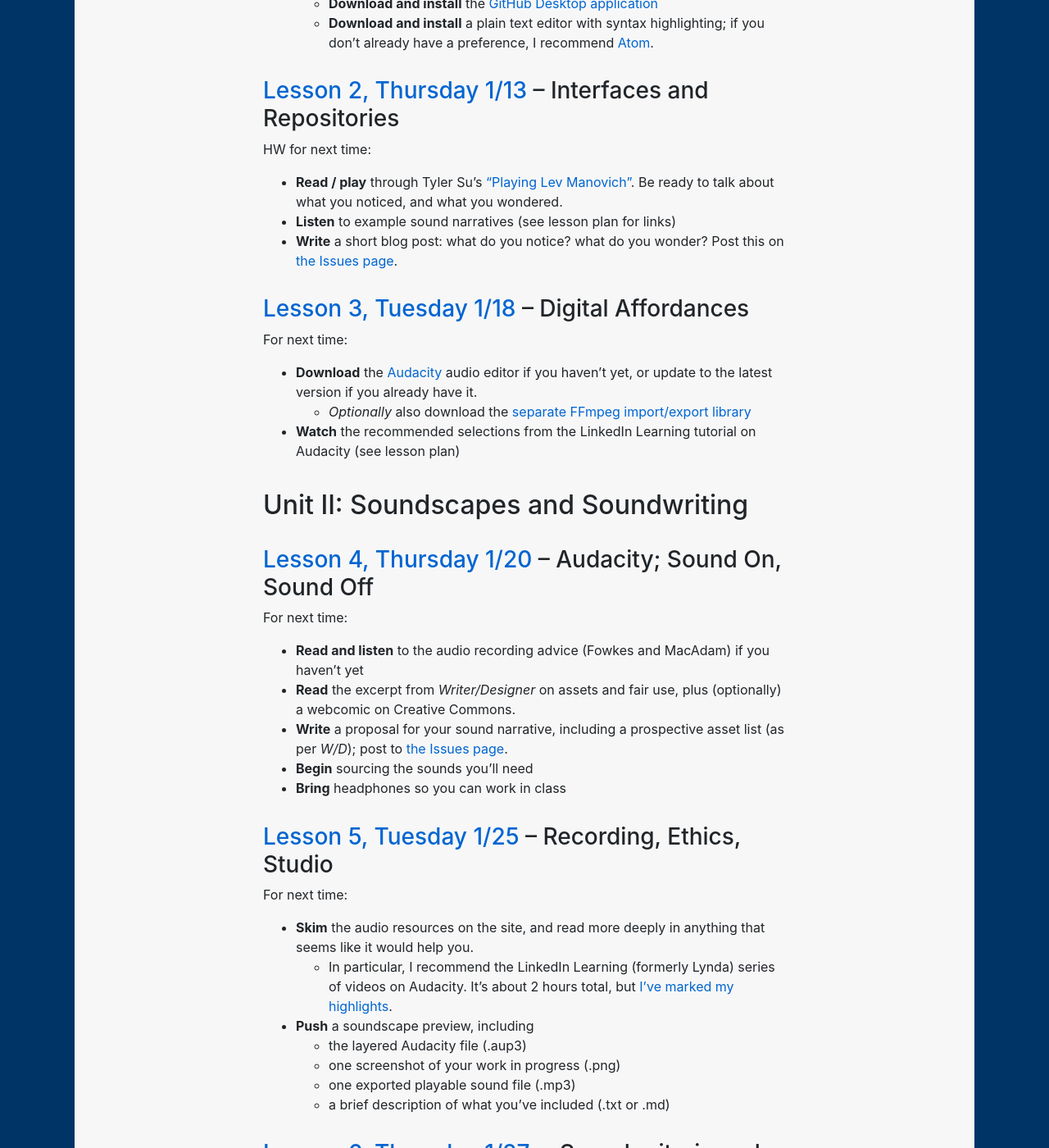
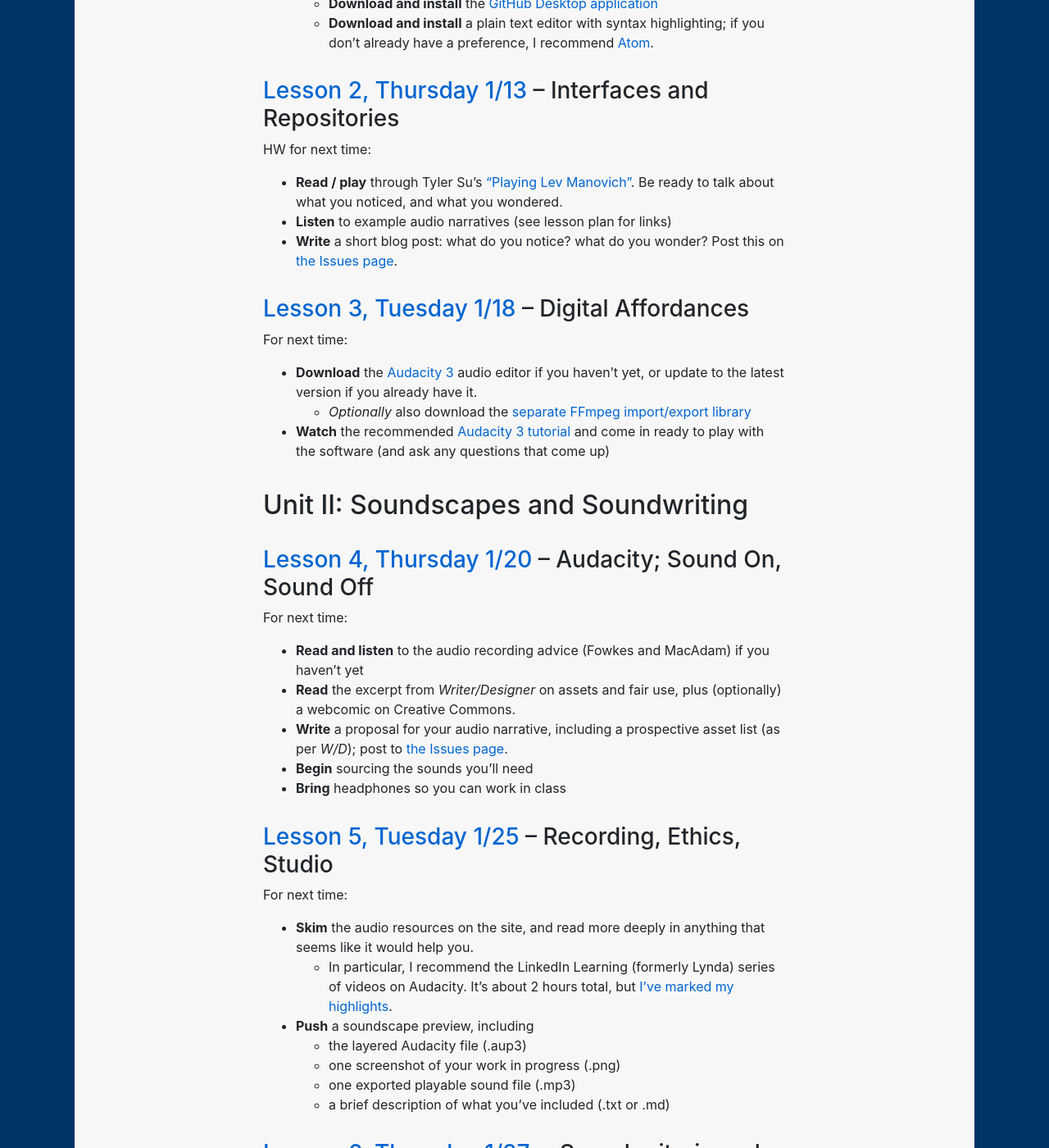
Before and after one commit to benmiller314/cdm2022spring, a Jekyll site: the page built from schedule.md, in a window 1280 px wide and 1400 px high, scrolled down 1328 px. Shown: the whole window at 82% size. Built offline with Jekyll 4.4.1, drawn with Linux system fonts in a browser that asks for light colours; our own code applies the rules of GitHub Pages for plain Markdown files; some of the changed text lies outside the part shown.

Commit message:
final syllabus for start of semester

```diff
--- a/schedule.md
+++ b/schedule.md
@@ -47,7 +47,7 @@
 
 HW for next time:
 * **Read / play** through Tyler Su's ["Playing Lev Manovich"](https://tylersu.github.io/o/). Be ready to talk about what you noticed, and what you wondered.
-* **Listen** to example sound narratives (see lesson plan for links)
+* **Listen** to example audio narratives (see lesson plan for links)
 * **Write** a short blog post: what do you notice? what do you wonder? Post this on <a href="{{site.github.issues_url}}">the Issues page</a>.
 
 
@@ -58,9 +58,9 @@
 
 For next time:
 
-* **Download** the [Audacity](https://www.audacityteam.org/download/) audio editor if you haven't yet, or update to the latest version if you already have it.
+* **Download** the [Audacity 3](https://www.audacityteam.org/download/) audio editor if you haven't yet, or update to the latest version if you already have it.
   * *Optionally* also download the [separate FFmpeg import/export library](https://manual.audacityteam.org/man/faq_installing_the_ffmpeg_import_export_library.html)
-* **Watch** the recommended selections from the LinkedIn Learning tutorial on Audacity (see lesson plan)
+* **Watch** the recommended [Audacity 3 tutorial](https://www.youtube.com/watch?v=8oOaXWdmMcc) and come in ready to play with the software (and ask any questions that come up)
 <!-- * **Schedule** a one-on-one conference with Ben using https://benmiller314.youcanbook.me -->
 
 
@@ -74,7 +74,7 @@
 
 * **Read and listen** to the audio recording advice (Fowkes and MacAdam) if you haven't yet
 * **Read** the excerpt from *Writer/Designer* on assets and fair use, plus (optionally) a webcomic on Creative Commons. <!-- FOR NEXT TIME: consider whether you'd want to do Perusall for this, and skip the in-class discussion. Depends a lot on how busy the rest of the HW is; in spring 2021 I don't regret not doing it that way, b/c there was already so much other stuff to do. But if there were to be less writing... -->
-* **Write** a proposal for your sound narrative, including a prospective asset list (as per *W/D*); post to <a href="{{site.github.issues_url}}">the Issues page</a>.
+* **Write** a proposal for your audio narrative, including a prospective asset list (as per *W/D*); post to <a href="{{site.github.issues_url}}">the Issues page</a>.
 <!-- * **Listen to and record** a piece of your local soundscape THIS IS GOOD, BUT I JUST DON'T HAVE TIME IN THE SPRING -->
 * **Begin** sourcing the sounds you'll need
 * **Bring** headphones so you can work in class
```
Also changed, not shown: other parts of schedule.md (+1 -1 lines), 1 other file.
